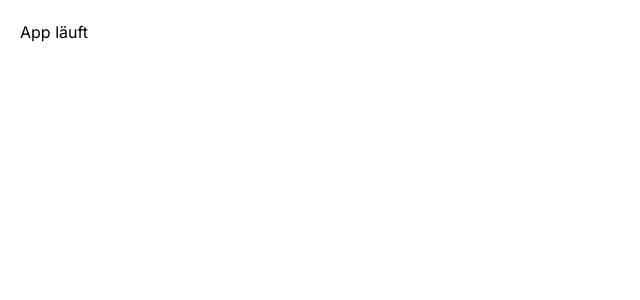
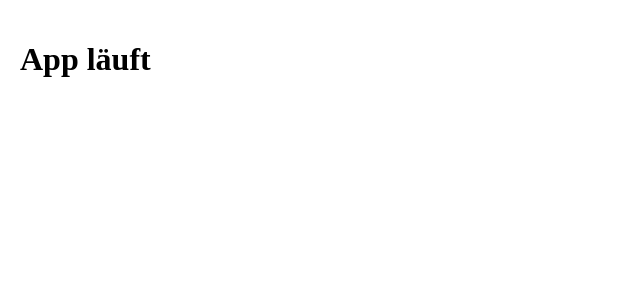
Before and after one commit to Elv15-Zv0n1c/YouTube-SEO, a React (Vite) app: page / in a window 1280 px wide. Shown: the top 300 px of the page, without its empty margins (0-640 px from the left). Built offline with nearby package versions, Linux system fonts and the light colour scheme.

Commit message:
Update index.css

```diff
--- a/src/index.css
+++ b/src/index.css
@@ -1,17 +1,11 @@
-@import url('https://fonts.googleapis.com/css2?family=Inter:wght@400;500;600;700&family=Space+Grotesk:wght@400;500;600;700&family=JetBrains+Mono:wght@400;500&display=swap');
-@import "tailwindcss";
-
-@theme {
-  --font-sans: "Inter", ui-sans-serif, system-ui, sans-serif;
-  --font-display: "Space Grotesk", sans-serif;
-  --font-mono: "JetBrains Mono", ui-monospace, SFMono-Regular, monospace;
-}
-
 html, body, #root {
   height: 100%;
   margin: 0;
   padding: 0;
   background: white;
   color: black;
-  font-family: Inter, system-ui, sans-serif;
 }
+
+body {
+  display: block;
+}
```
